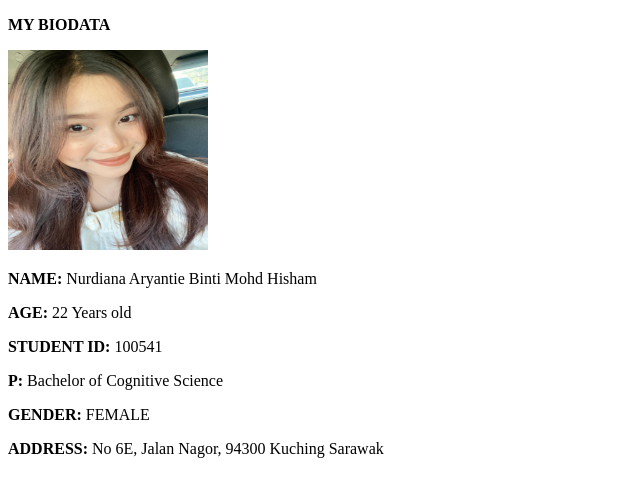
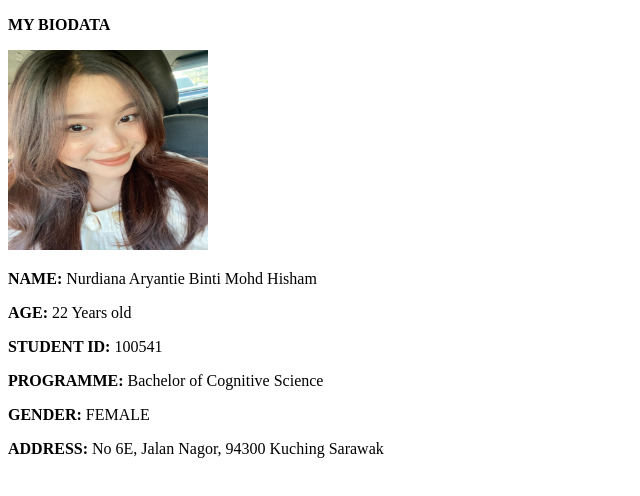
Before and after one commit to dianahisham14/Lab-Demo, a plain HTML site: page index.html in a window 1280 px wide. Shown: the whole page, without its empty margins (0-640 px from the left). Drawn offline with Linux system fonts and the light colour scheme.

Commit message:
Update index.html

```diff
--- a/index.html
+++ b/index.html
@@ -11,7 +11,7 @@
     <p><b>NAME:</b> Nurdiana Aryantie Binti Mohd Hisham</p>
     <p><b>AGE:</b> 22 Years old </p>
     <p><b>STUDENT ID:</b> 100541 </p>
-    <p><b>P:</b> Bachelor of Cognitive Science</p>
+    <p><b>PROGRAMME:</b> Bachelor of Cognitive Science</p>
     <p><b>GENDER:</b> FEMALE</p>
     <p><b>ADDRESS:</b> No 6E, Jalan Nagor, 94300 Kuching Sarawak</p>
 </body>
```
